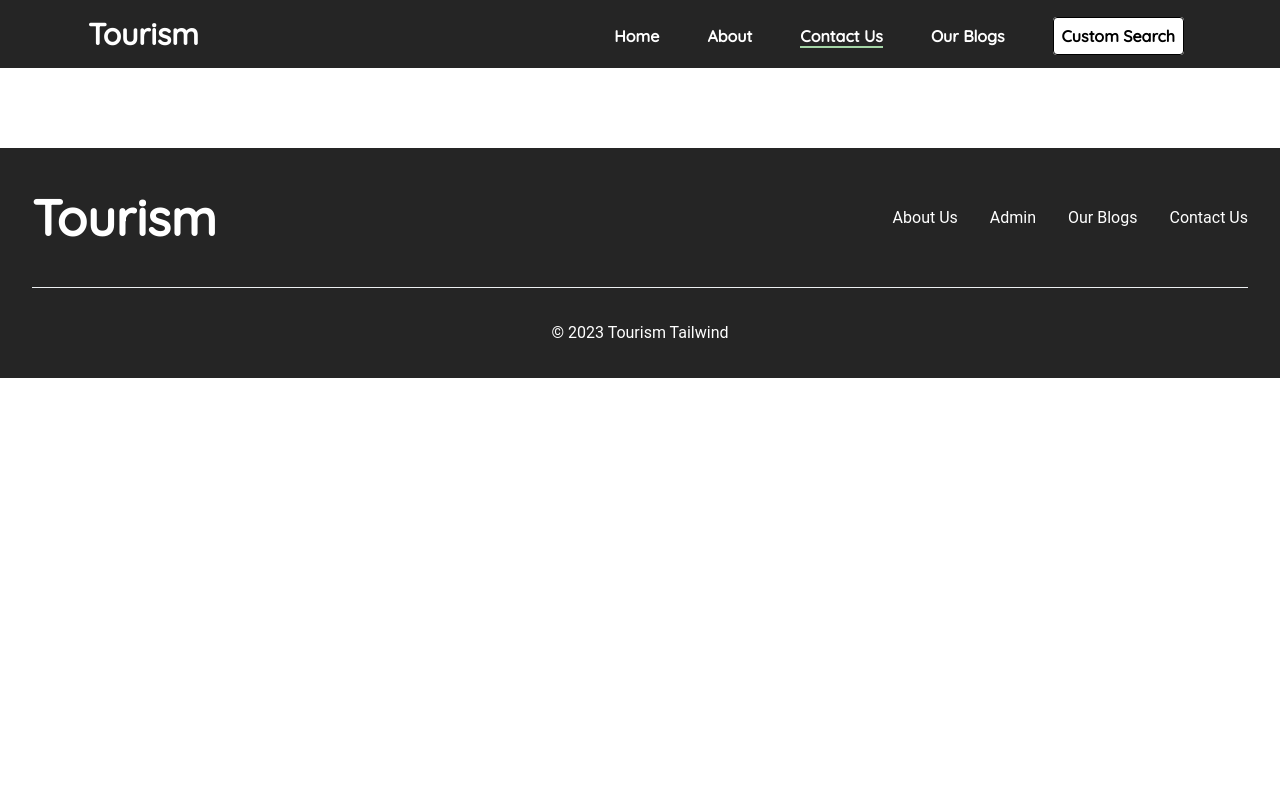
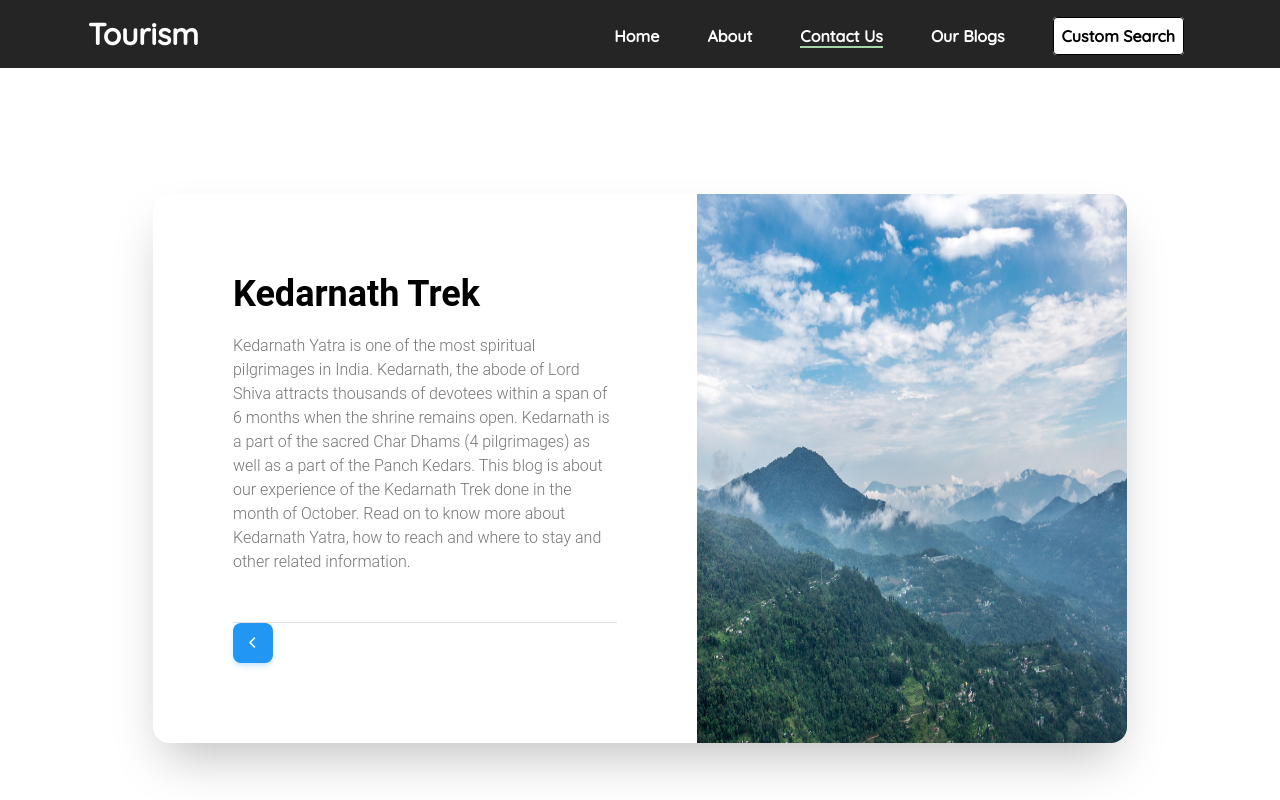
Before and after one commit to Dhruv9544/Tourism, a React (Create React App) app in the folder client/: page /contact in a window 1280 px wide. Shown: the top 800 px of the page. Built offline with nearby package versions, Linux system fonts and the light colour scheme; no server answers.

Commit message:
BLog added in contact page

```diff
--- a/client/src/pages/Contact.js
+++ b/client/src/pages/Contact.js
@@ -1,4 +1,39 @@
+import { IconButton } from "@material-tailwind/react";
+import hillstation from "./../assets/category/hillstation.jpg";
 const Contact = () => {
-  return;
+  return (
+    <div class="flex items-center justify-center min-h-screen bg-rose-50">
+      {/* <!-- Card Container --> */}
+      <div class="relative flex flex-col m-6 space-y-10 bg-white shadow-2xl rounded-2xl md:flex-row md:space-y-0 md:m-0">
+        {/* <!-- Left Side --> */}
+        <div class="p-6 md:p-20">
+          {/* <!-- Top Content --> */}
+          <h2 class="font-sans mb-5 text-4xl font-bold">Kedarnath Trek</h2>
+          <p class="max-w-sm mb-12 font-sans font-light text-gray-600">
+            Kedarnath Yatra is one of the most spiritual pilgrimages in India.
+            Kedarnath, the abode of Lord Shiva attracts thousands of devotees
+            within a span of 6 months when the shrine remains open. Kedarnath is
+            a part of the sacred Char Dhams (4 pilgrimages) as well as a part of
+            the Panch Kedars. This blog is about our experience of the Kedarnath
+            Trek done in the month of October. Read on to know more about
+            Kedarnath Yatra, how to reach and where to stay and other related
+            information.
+          </p>
+          {/* <!-- border --> */}
+          <div class="mt-12 border-b border-b-gray-300"></div>
+          <IconButton color="blue">
+            <i className="fas fa-chevron-left" />
+          </IconButton>
+        </div>
+        {/* <!-- Right Side --> */}
+        <img
+          src={hillstation}
+          alt=""
+          class="w-[430px] flex md:flex-row md:block rounded-r-2xl"
+        />
+      </div>
+    </div>
+  );
 };
+
 export default Contact;
```
Also changed, not shown: client/src/components/SubCategoryCard.js (+0 -7 lines).
